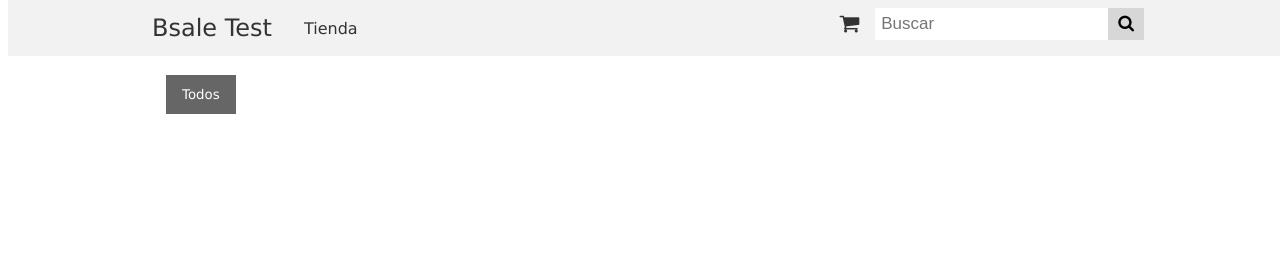
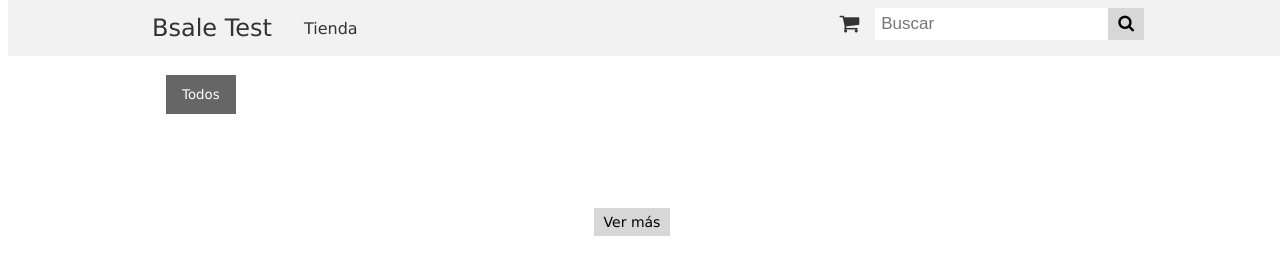
Before and after one commit to mpaulq/shop-test, a website: page public/index.html in a window 1280 px wide. Drawn offline with Linux system fonts and the light colour scheme; no server answers.

Commit message:
added pagination functionality

```diff
--- a/public/index.html
+++ b/public/index.html
@@ -27,10 +27,9 @@
       <div id="btn-container">
         <button class="btn active" id="">Todos</button>
       </div>
-      <div id="card-container">
-        <div class="card">
-
-        </div>
+      <div id="card-container"></div>
+      <div id="pag-buttons">
+        <button id="btn-load" onclick="loadMore()">Ver más</button>
       </div>
     </div>
 
--- a/public/js/app.js
+++ b/public/js/app.js
@@ -43,6 +43,7 @@
     let btn = btnContainer.getElementsByClassName('btn');
     Array.from(btn).forEach(btn => {
         btn.addEventListener('click', function() {
+            currentOffset = 0;
             current[0].className = current[0].className.replace(' active', '');
             this.className += ' active';
             cardContainer.innerHTML = '';
@@ -54,9 +55,9 @@
 
 const cardContainer = document.getElementById('card-container');
 const appendProduct = () => {
-    APIProducts(nameField, current[0].id, null, null, null, 8, null)
+    APIProducts(nameField, current[0].id, null, null, null, 8, currentOffset)
         .then(data => {
-            console.log(data.products);
+            btnMore.style.display = !data.products.length? 'none': '';
             data.products.forEach(product => {
                 const card = document.createElement('div');
                 card.className = 'card';
@@ -104,5 +105,12 @@
     appendProduct();
 }
 
+let currentOffset = 0;
+const btnMore = document.getElementById('btn-load');
+const loadMore = () => {
+    currentOffset += 8;
+    appendProduct()
+}
+
 appendCategory();
 appendProduct();
--- a/public/style.css
+++ b/public/style.css
@@ -115,3 +115,24 @@
   width: 100%;
   font-size: 18px;
 }
+
+#pag-buttons {
+  text-align: center;
+}
+
+#pag-buttons button {
+  padding: 6px 10px;
+  margin-top: 8px;
+  margin-right: 16px;
+  background: #d7d7d7;
+  font-size: 14px;
+  font-family: "Lucida Sans", "Lucida Sans Regular", "Lucida Grande",
+    "Lucida Sans Unicode", Geneva, Verdana, sans-serif;
+  border: none;
+  cursor: pointer;
+}
+
+#pag-buttons .btn {
+  background-color: #cccccc;
+  color: #666666;
+}
```
Also changed, not shown: README.md. Lines whose indentation alone changed are shown as unchanged.
